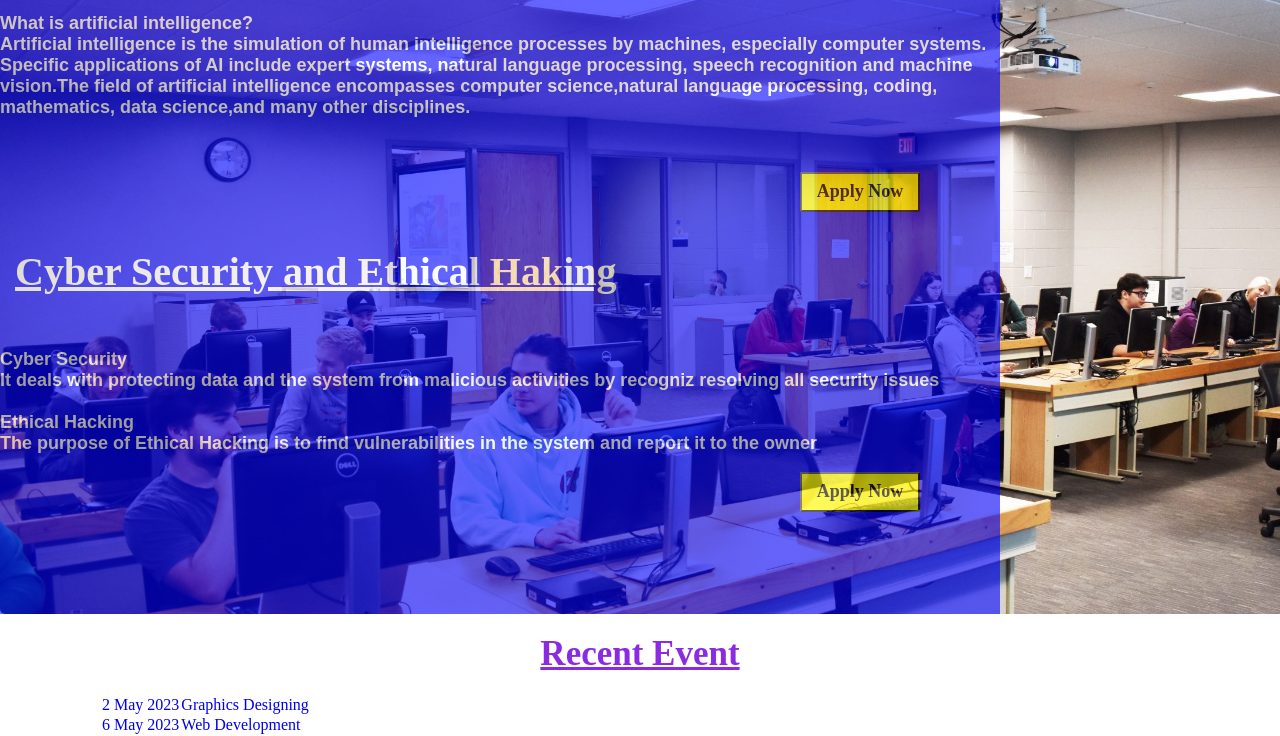
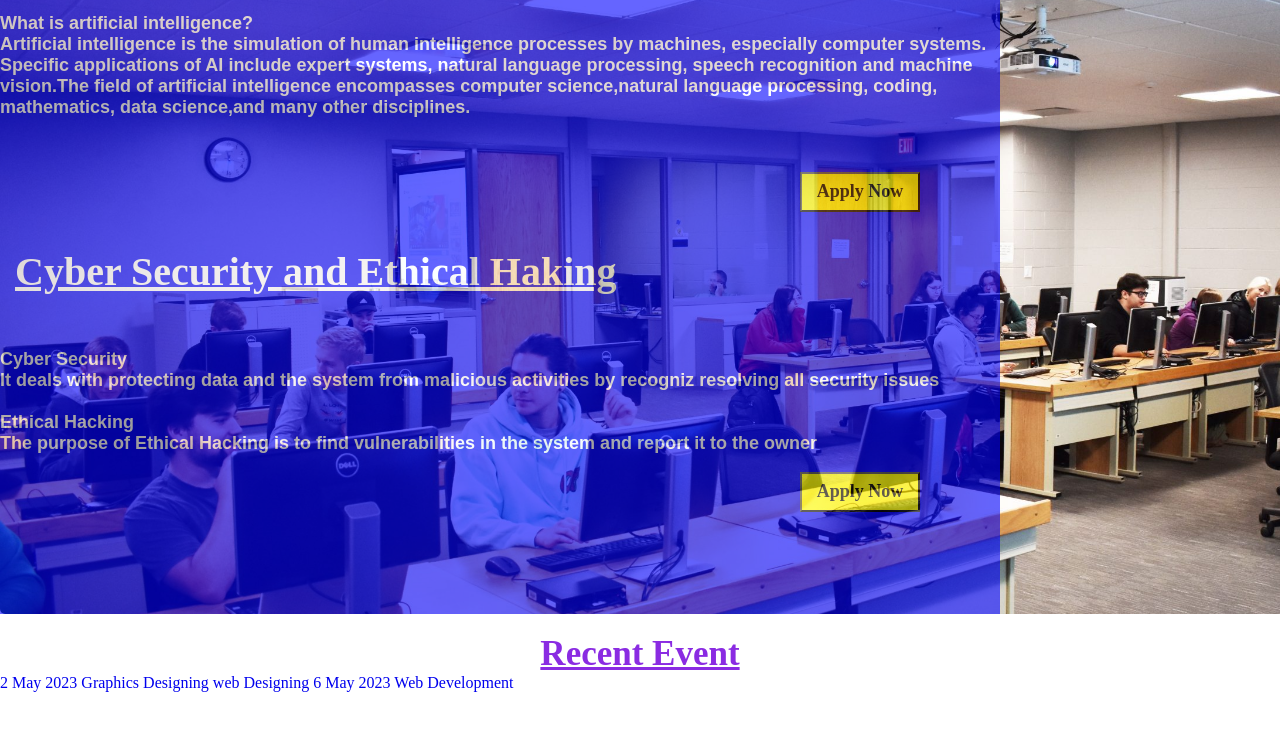
Before and after one commit to Bikramtha/second, a plain HTML site: page first.html in a window 1280 px wide. Shown: the part 2349-3085 px from the top of the page. After the commit the page ends 3041 px from the top, so only its background shows below. Drawn offline with Linux system fonts and the light colour scheme.

Commit message:
some changes in page first

```diff
--- a/first.html
+++ b/first.html
@@ -78,10 +78,11 @@
             </div>
            </nav>
            <h2>Recent Event</h2>
-           <table>
+           <table~>
             <tr>
                 <td> 2 May 2023</td>
                 <td> Graphics Designing</td>
+                <td> web Designing</td>
             </tr>
             <tr>
                 <td> 6 May 2023</td>
```
